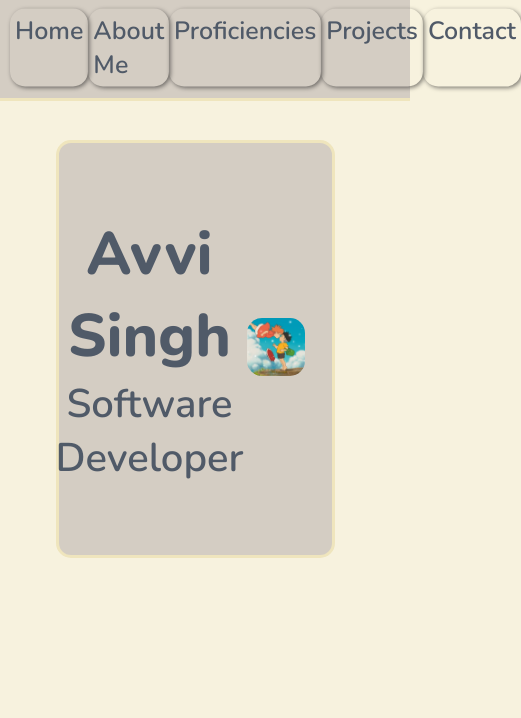
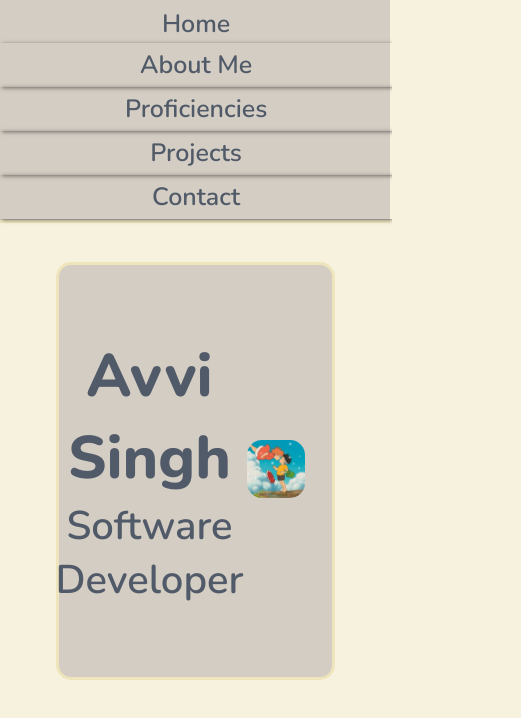
Before and after one commit to avvisingh/Project_1_Portfolio, a plain HTML site: page index.html in a window 390 px wide. Shown: the whole page, 521 px wide, since content can reach past the window. Drawn offline with nearby package versions, Linux system fonts and the light colour scheme; files that its build step writes are made by us from their sources.

Commit message:
navbar now fully responsive

```diff
--- a/scss/modules/navbar.scss
+++ b/scss/modules/navbar.scss
@@ -1,7 +1,9 @@
 @use "../partials/layout";
 @use "../partials/typography";
 @use "../partials/palette";
+@use "../partials/mediaQueries";
 
+@include mediaQueries.desktop {
     .navbar {
         @include layout.flexmixin(row, align-items, space-evenly);
         @include layout.navbar-border(palette.$border-colour);
@@ -22,7 +24,12 @@
 
         &__item:visited,
         &__item:active {
-        @extend .navbar__item;
+            @include typography.small-headings(25px);
+            text-decoration: none;
+            transform: translateY(-1.5px);
+            box-shadow: 1.5px 1.5px 4px 0 rgba(9, 9, 11, 0.5);
+            border-radius: 15px;
+            padding: 5px;
         }
 
         &__item:hover {
@@ -30,3 +37,148 @@
             box-shadow: none;
         }
     }
+}
+
+@include mediaQueries.laptop {
+    .navbar {
+        @include layout.flexmixin(row, align-items, space-evenly);
+        @include layout.navbar-border(palette.$border-colour);
+        width: 100%;
+        height: 20%;
+        margin-bottom: 20px;
+        background-color: palette.$navbar-background;
+        padding: 10px;
+
+        &__item {
+            @include typography.small-headings(25px);
+            text-decoration: none;
+            transform: translateY(-1.5px);
+            box-shadow: 1.5px 1.5px 4px 0 rgba(9, 9, 11, 0.5);
+            border-radius: 15px;
+            padding: 5px;
+        }
+
+        &__item:visited,
+        &__item:active {
+            @include typography.small-headings(25px);
+            text-decoration: none;
+            transform: translateY(-1.5px);
+            box-shadow: 1.5px 1.5px 4px 0 rgba(9, 9, 11, 0.5);
+            border-radius: 15px;
+            padding: 5px;
+        }
+
+        &__item:hover {
+            transform: translateY(1.5px);
+            box-shadow: none;
+        }
+    }
+}
+
+@include mediaQueries.tablet-landscape {
+    .navbar {
+        @include layout.flexmixin(row, align-items, space-evenly);
+        @include layout.navbar-border(palette.$border-colour);
+        width: 100%;
+        height: 20%;
+        margin-bottom: 20px;
+        background-color: palette.$navbar-background;
+        padding: 10px;
+
+        &__item {
+            @include typography.small-headings(25px);
+            text-decoration: none;
+            transform: translateY(-1.5px);
+            box-shadow: 1.5px 1.5px 4px 0 rgba(9, 9, 11, 0.5);
+            border-radius: 15px;
+            padding: 5px;
+        }
+
+        &__item:visited,
+        &__item:active {
+            @include typography.small-headings(25px);
+            text-decoration: none;
+            transform: translateY(-1.5px);
+            box-shadow: 1.5px 1.5px 4px 0 rgba(9, 9, 11, 0.5);
+            border-radius: 15px;
+            padding: 5px;
+        }
+
+        &__item:hover {
+            transform: translateY(1.5px);
+            box-shadow: none;
+        }
+    }
+}
+
+@include mediaQueries.tablet-portrait {
+    .navbar {
+        @include layout.flexmixin(column, align-items, space-evenly);
+        @include layout.navbar-border(palette.$border-colour);
+        width: 100%;
+        margin-bottom: 10px;
+        background-color: palette.$navbar-background;
+
+        &__item {
+            text-align: center;
+            width: 98%;
+            margin: auto;
+            @include typography.small-headings(25px);
+            text-decoration: none;
+            transform: translateY(-1.5px);
+            box-shadow: 1.5px 1.5px 4px 0 rgba(9, 9, 11, 0.5);
+            padding: 5px;
+        }
+
+        &__item:visited,
+        &__item:active {
+            text-align: center;
+            @include typography.small-headings(25px);
+            text-decoration: none;
+            transform: translateY(-1.5px);
+            box-shadow: 1.5px 1.5px 4px 0 rgba(9, 9, 11, 0.5);
+            padding: 5px;
+        }
+
+        &__item:hover {
+            transform: translateY(1.5px);
+            box-shadow: none;
+        }
+    }
+}
+
+@include mediaQueries.phone {
+    .navbar {
+        @include layout.flexmixin(column, align-items, space-evenly);
+        @include layout.navbar-border(palette.$border-colour);
+        width: 100%;
+        margin-bottom: 10px;
+        background-color: palette.$navbar-background;
+
+        &__item {
+            text-align: center;
+            width: 98%;
+            margin: auto;
+            @include typography.small-headings(25px);
+            text-decoration: none;
+            transform: translateY(-1.5px);
+            box-shadow: 1.5px 1.5px 4px 0 rgba(9, 9, 11, 0.5);
+            padding: 5px;
+        }
+
+        &__item:visited,
+        &__item:active {
+            text-align: center;
+            @include typography.small-headings(25px);
+            text-decoration: none;
+            transform: translateY(-1.5px);
+            box-shadow: 1.5px 1.5px 4px 0 rgba(9, 9, 11, 0.5);
+            padding: 5px;
+        }
+
+        &__item:hover {
+            transform: translateY(1.5px);
+            box-shadow: none;
+        }
+    }
+}
```
Lines whose indentation alone changed are shown as unchanged.
